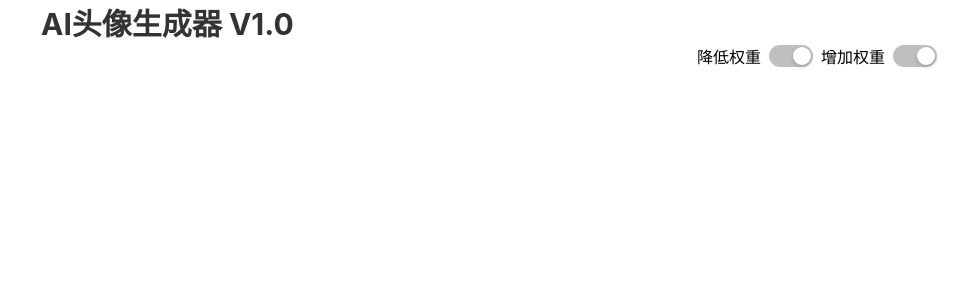
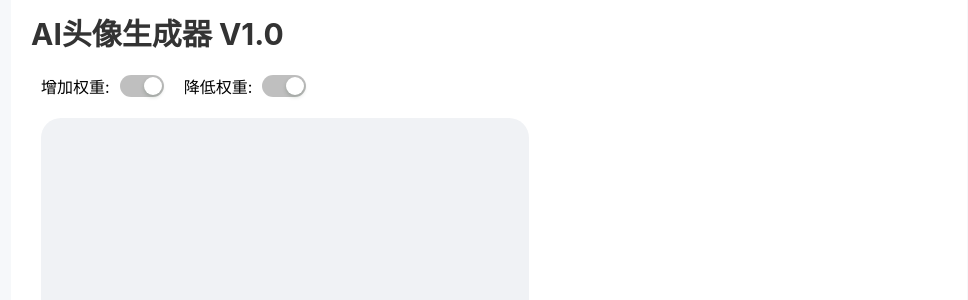
Before and after one commit to lianghaoN/AICreateImg, a React (Create React App) app: page / in a window 1280 px wide. Shown: the top 300 px of the page, without its empty margins (151-1119 px from the left). Built offline with nearby package versions, Linux system fonts and the light colour scheme.

Commit message:
feat: 首页

```diff
--- a/src/App.css
+++ b/src/App.css
@@ -1,19 +1,50 @@
 .main{
+    background-color: #f6f8fa;
+    min-height: 100vh;
 }
 .content{
     display: flex;
     margin: 0 auto;
     width: 70vw;
     flex-direction: column;
+    background-color: #ffffff;
+    padding: 10px 30px 30px;
 }
 .headerTitle{
     color: #333333;
     font-weight: bold;
     font-size: 30px;
+    margin-left: -10px;
 }
 .tagContainer{
     display: flex;
     flex-direction: column;
+    margin-top: 20px;
+}
+.navContainer{
+    display: flex;
+    align-items: center;
+}
+.navLabel{
+    margin-right: 10px;
+}
+.navItem{
+    display: flex;
+    align-items: center;
+    margin-right: 20px;
+}
+.antSwitch{
+    cursor: url(https://www.wikimoe.com/content/templates/black_memory%20v1.1/images/web_cursor_link.cur),auto!important;
+}
+.activeTags{
+    margin-top: 20px;
+    display: flex;
+    align-items: center;
+    padding: 20px;
+    width: 50%;
+    min-height: 200px;
+    background: rgb(240, 242, 245);
+    border-radius: 20px;
 }
 .tagController{
     display: flex;
--- a/src/App.tsx
+++ b/src/App.tsx
@@ -1,9 +1,11 @@
 import React, {useCallback, useState} from 'react';
 import './App.css';
-import {  Space,Switch } from 'antd';
+import { Switch, Tag, Space } from 'antd';
 
 function App() {
     const [nav,setNav] = useState<string[]>([]);
+    const [activeTag, setActiveTag] = useState<{value:string,label:string}[]>([]);
+    console.log(setActiveTag);
 
     const navItem = [
         {
@@ -17,11 +19,8 @@ function App() {
     ]
 
     const navChange = useCallback((checked:boolean,value:string)=>{
-        if(checked){
-            setNav([...nav,value])
-        }else{
-            nav.filter((item => item !== value))
-        }
+        if(checked) setNav([...nav,value]);
+        else setNav(nav.filter((item => item !== value)));
     },[nav])
 
     console.log(nav,'nav')
@@ -31,14 +30,21 @@ function App() {
             <header className="headerTitle">AI头像生成器 V1.0</header>
             <section>
                 <article className="tagContainer">
-                    <Space>
+                    <nav className="navContainer">
                         {navItem.map(item=>(
-                            <Space key={item.value} className="navItem">
-                                <Switch onChange={(checked)=>navChange(checked,item.value)} />
-                                {item.label}
-                            </Space>
+                            <div key={item.value} className="navItem">
+                                <div className="navLabel">{item.label}:</div>
+                                <Switch onChange={(checked)=>navChange(checked,item.value)} className={"antSwitch"} />
+                            </div>
                         ))}
-                    </Space>
+                    </nav>
+                    <div className="activeTags">
+                        <Space size={[0, 8]} wrap>
+                            {activeTag?.map(item=>(
+                              <Tag color="volcano" key={item.value}>{item.value}</Tag>
+                            ))}
+                        </Space>
+                    </div>
                 </article>
                 <article className="imgContainer" />
             </section>
```
